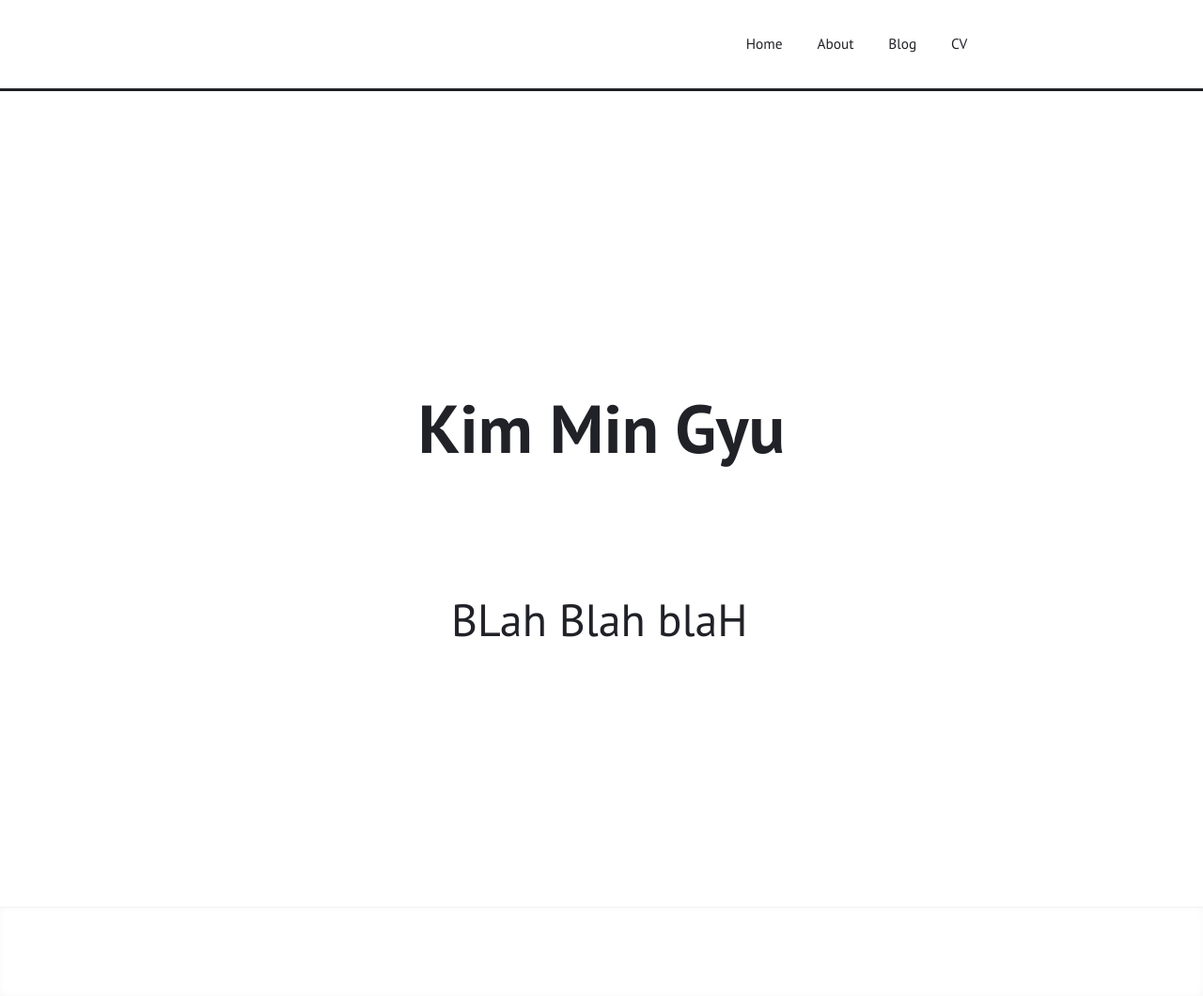
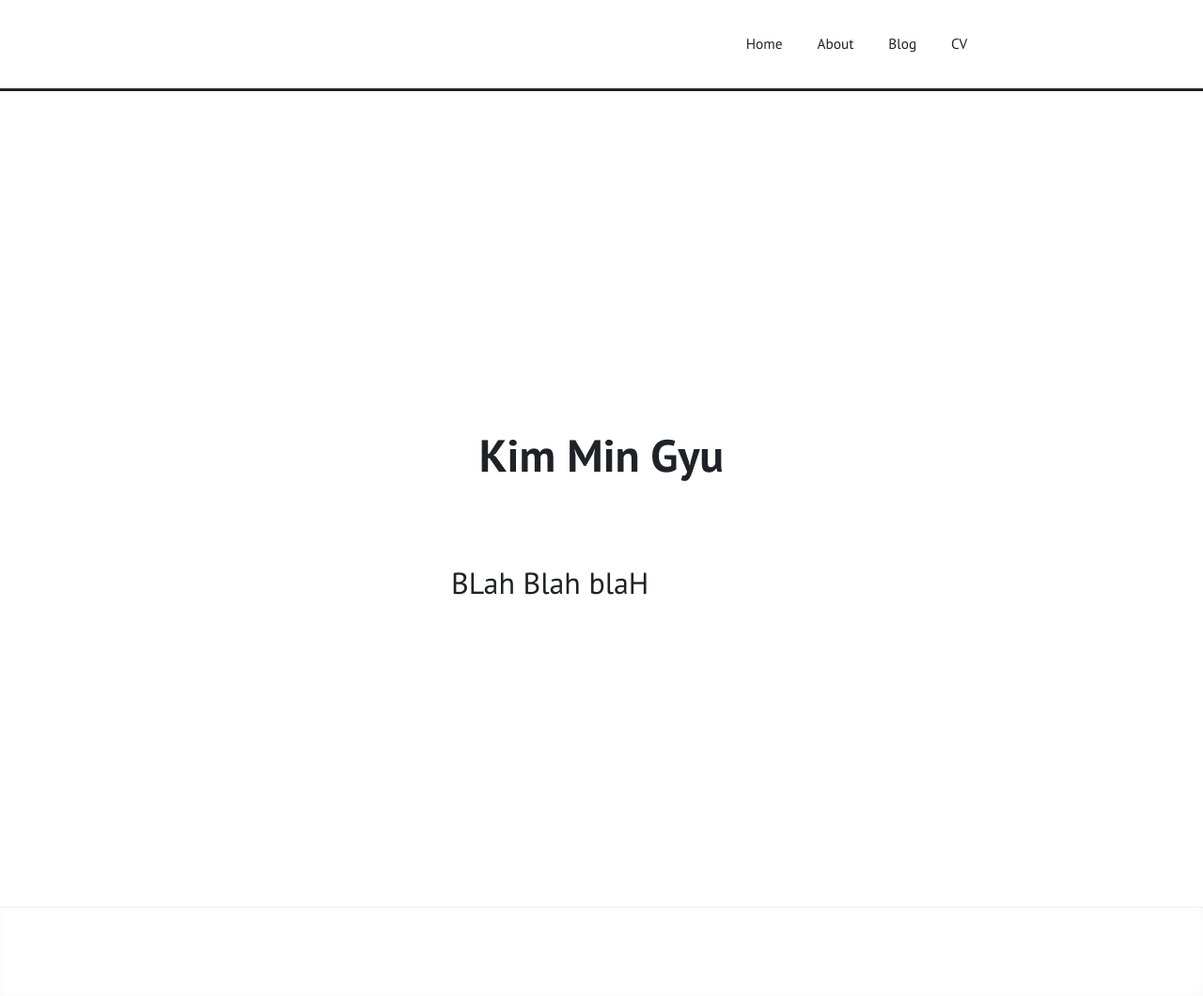
Before and after one commit to deepsiloe/deepsiloe.github.io, a Jekyll site: the page built from index.html, in a window 1280 px wide. Shown: the whole page at 94% size. Built offline with Jekyll 4.4.1, drawn with Linux system fonts in a browser that asks for light colours.

Commit message:
minor changes to main page

```diff
--- /dev/null
+++ b/_layouts/mainpage.html
@@ -0,0 +1,7 @@
+---
+layout: default
+---
+<article>
+  <header><h1><a href="{{ page.url | relative_url }}">{{ page.title }}</a></h1></header>
+  {{ content }}
+</article>
--- a/index.html
+++ b/index.html
@@ -15,7 +15,7 @@
                 max-width: 400px;
                 height: 88vh;
                 margin: auto;
-                font-size: 3rem;
+                font-size: 2rem;
                 overflow: hidden;
             }
             .sub-heading {
```
Also changed, not shown: other parts of index.html (+1 -1 lines).
